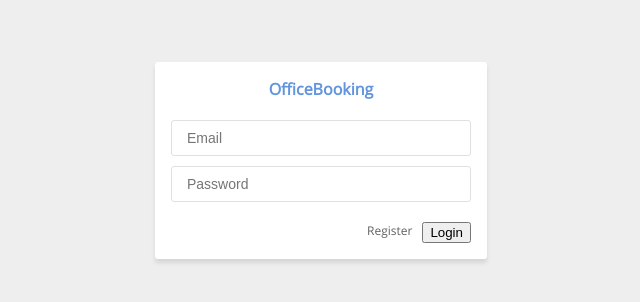
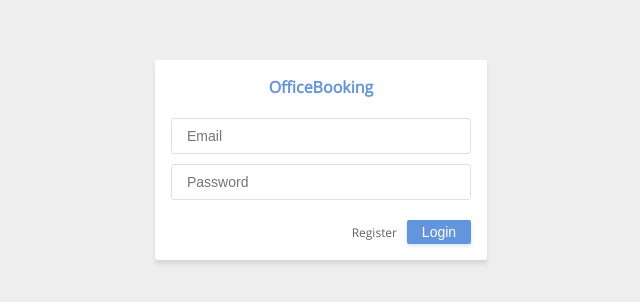
Before and after one commit to Lmglk/OfficeBooking, an Angular app in the folder frontend/: page / in a window 1280 px wide. Shown: the part 240-542 px from the top of the page, without its empty margins (319-959 px from the left). Built offline with nearby package versions, Linux system fonts and the light colour scheme.

Commit message:
Created button component

```diff
--- a/frontend/src/app/components/login/login.component.css
+++ b/frontend/src/app/components/login/login.component.css
@@ -38,6 +38,7 @@
     grid-gap: 1rem;
     grid-auto-flow: column;
     justify-self: end;
+    align-items: center;
 }
 
 a {
--- a/frontend/src/app/components/login/login.component.html
+++ b/frontend/src/app/components/login/login.component.html
@@ -18,7 +18,7 @@
             </div>
             <div class="actions">
                 <a href="#">Register</a>
-                <button (click)="login()">Login</button>
+                <ob-button (click)="login()" name="Login"></ob-button>
             </div>
         </div>
     </ob-block>
--- a/frontend/src/app/modules/basic-components/basic-components.module.ts
+++ b/frontend/src/app/modules/basic-components/basic-components.module.ts
@@ -1,10 +1,11 @@
 import { NgModule } from '@angular/core';
 import { CommonModule } from '@angular/common';
 import { BlockComponent } from './components/block/block.component';
+import { ButtonComponent } from './components/button/button.component';
 
 @NgModule({
-    declarations: [BlockComponent],
+    declarations: [BlockComponent, ButtonComponent],
     imports: [CommonModule],
-    exports: [BlockComponent],
+    exports: [BlockComponent, ButtonComponent],
 })
 export class BasicComponentsModule {}
--- /dev/null
+++ b/frontend/src/app/modules/basic-components/components/button/button.component.css
@@ -0,0 +1,37 @@
+button {
+    width: max-content;
+    min-width: 6.4rem;
+    height: 2.4rem;
+    font-size: 1.4rem;
+    text-align: center;
+    background: none;
+    border: none;
+    border-radius: 0.2rem;
+    color: var(--color-accent);
+    transition: background-color 0.2s ease, color 0.2s ease;
+    outline-color: var(--color-accent);
+}
+
+.main {
+    background-color: var(--color-accent);
+    color: var(--color-surface);
+    box-shadow: 0 0.2rem 0.4rem var(--color-accent-shadow);
+    border-radius: 0.2rem;
+}
+
+.main:hover {
+    background-color: var(--color-accent-hover);
+    box-shadow: 0 0.2rem 0.4rem var(--color-accent-shadow-hover);
+}
+
+.main:active {
+    background: var(--color-accent-focus);
+    box-shadow: none;
+}
+
+.main:disabled,
+.main:disabled:hover,
+.main:disabled:active {
+    background: var(--color-disable);
+    box-shadow: none;
+}
--- /dev/null
+++ b/frontend/src/app/modules/basic-components/components/button/button.component.html
@@ -0,0 +1,3 @@
+<button class="main" (click)="handleClick($event)" [disabled]="disabled">
+    {{ name }}
+</button>
--- /dev/null
+++ b/frontend/src/app/modules/basic-components/components/button/button.component.ts
@@ -0,0 +1,21 @@
+import { Component, EventEmitter, Input, Output } from '@angular/core';
+
+@Component({
+    selector: 'ob-button',
+    templateUrl: './button.component.html',
+    styleUrls: ['./button.component.css'],
+})
+export class ButtonComponent {
+    @Input() name: string;
+    @Input() disabled: boolean;
+
+    @Output() click: EventEmitter<Event> = new EventEmitter();
+
+    public handleClick(event: Event) {
+        event.stopPropagation();
+
+        if (!this.disabled) {
+            this.click.emit(event);
+        }
+    }
+}
--- a/frontend/src/styles.css
+++ b/frontend/src/styles.css
@@ -5,9 +5,14 @@
     --color-border: #e0e0e0;
     --color-text: #616161;
     --color-accent: #6295dd;
-    --color-accent-hover: #ffcdd2;
+    --color-accent-hover: #789ddd;
+    --color-accent-focus: #4487dd;
+
+    --color-disable: #ebebeb;
 
     --color-shadow: rgba(0, 0, 0, 0.1);
+    --color-accent-shadow: rgba(98, 149, 221, 0.25);
+    --color-accent-shadow-hover: rgba(98, 149, 221, 0.4);
 }
 
 @font-face {
```
Also changed, not shown: 1 other file (tests, documents, lock files or other folders).
